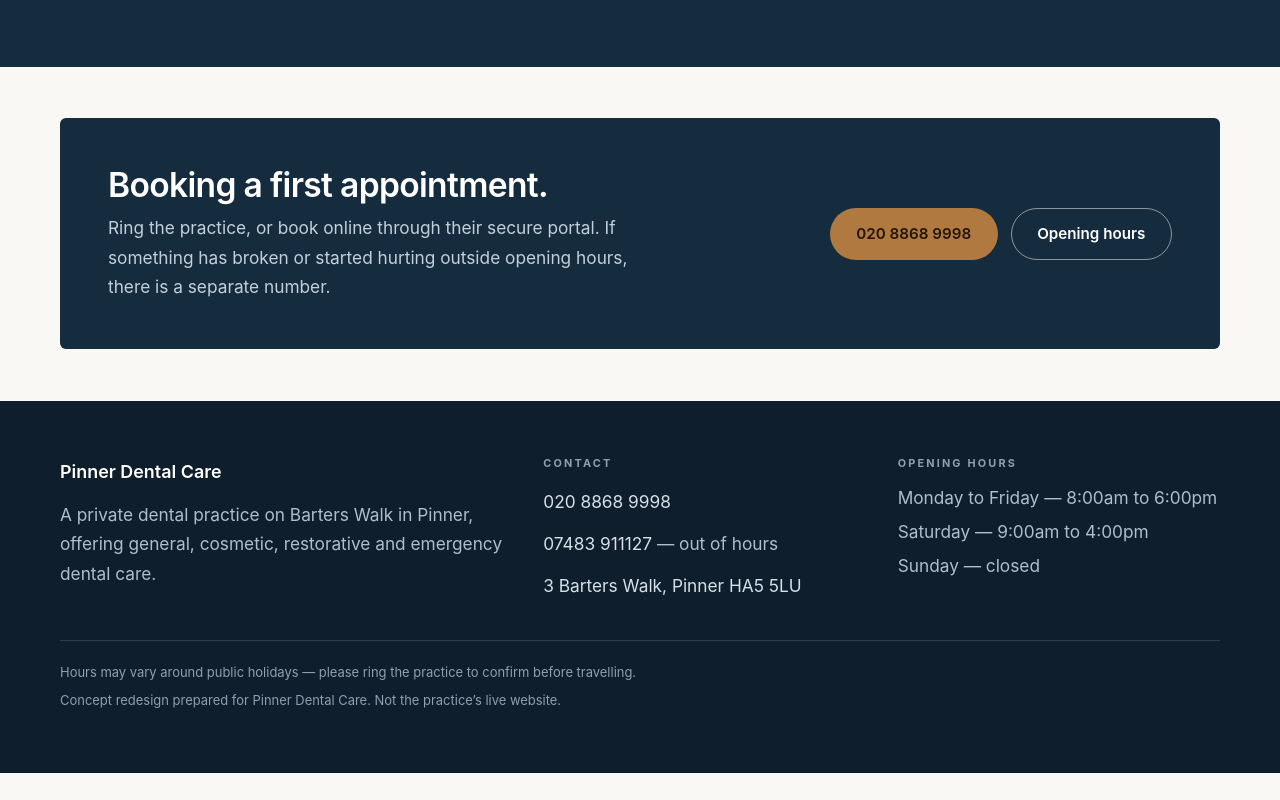
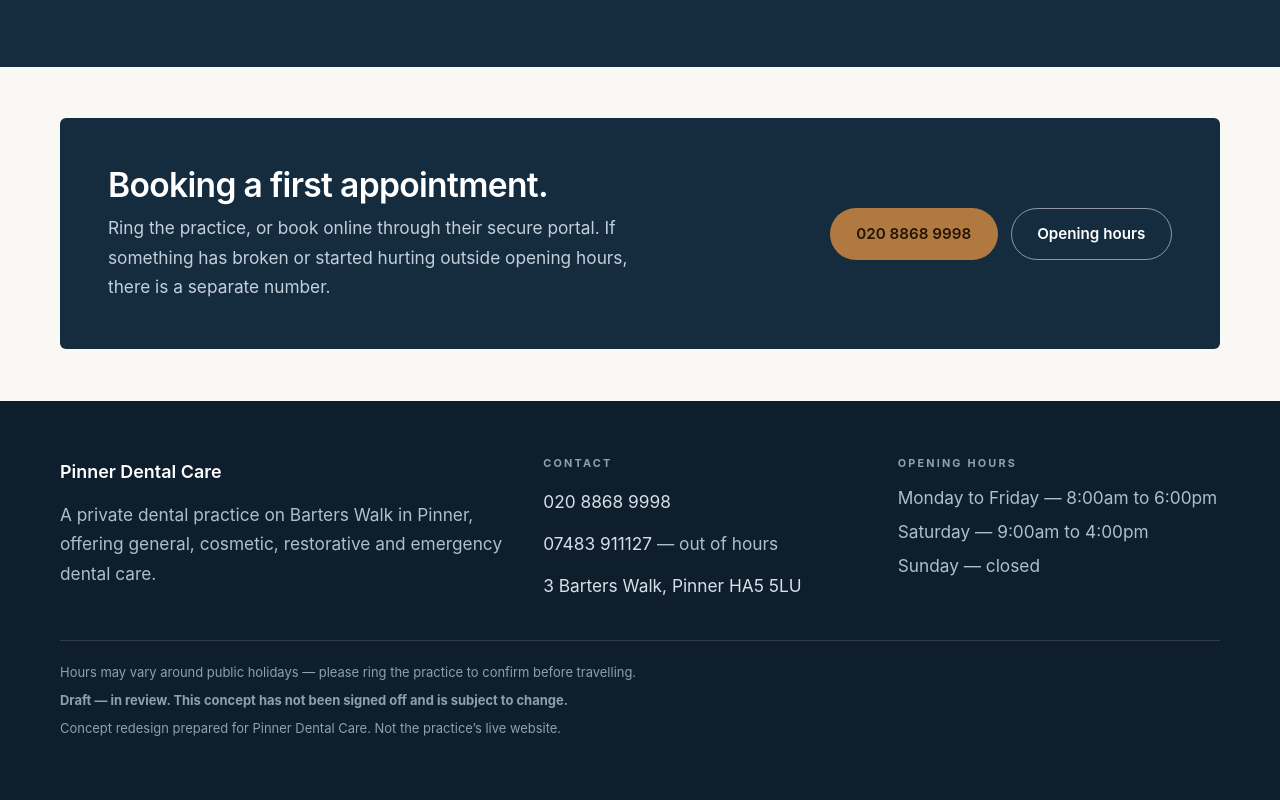
Before and after one commit to Plainset/pinner-dental-care-demo, a plain HTML site: page index.html in a window 1280 px wide. Shown: the part 3622-4422 px from the top of the page. Before the commit the page ends 4395 px from the top, so only its background shows below. Drawn offline with Linux system fonts and the light colour scheme.

Commit message:
Mark as draft — in review, not final
Flagged by Alex as needing review before this is treated as finished. Marked
in three places so it cannot be missed: a notice at the top of the README, a
banner block in PIPELINE_STATUS.md, and a visible line in the site footer on
every page.

Also adds the README explaining this is an unsolicited concept redesign rather
than the business's own website, with a takedown route.

```diff
--- a/index.html
+++ b/index.html
@@ -240,6 +240,7 @@
     <div class="fine">
       <p>Hours may vary around public holidays &mdash; please ring the practice to confirm
          before travelling.</p>
+      <p><strong>Draft &mdash; in review. This concept has not been signed off and is subject to change.</strong></p>
       <p>Concept redesign prepared for Pinner Dental Care. Not the practice&rsquo;s live website.</p>
     </div>
   </div>
```
Also changed, not shown: treatments.html (+1 -0 lines), visit.html (+1 -0 lines), 2 other files.
